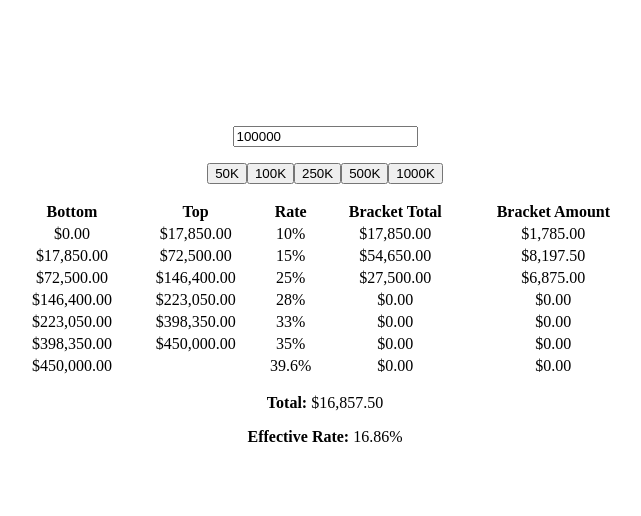
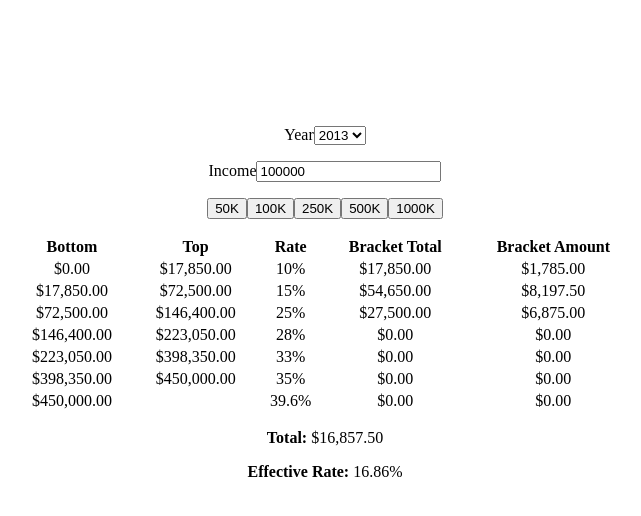
Before and after one commit to kddnewton/taxes, a React app: page / in a window 1280 px wide. Shown: the top 516 px of the page, without its empty margins (315-956 px from the left). Built offline with nearby package versions, Linux system fonts and the light colour scheme.

Commit message:
Add 2012

```diff
--- a/src/index.tsx
+++ b/src/index.tsx
@@ -2,19 +2,29 @@ import React, { useState } from "react";
 import ReactDOM from "react-dom";
 
 type Bracket = {
-  minimum: number;
+  min: number;
   rate: number;
 };
 
-const brackets: Bracket[] = [
-  { minimum: 0,      rate: 10   },
-  { minimum: 17850,  rate: 15   },
-  { minimum: 72500,  rate: 25   },
-  { minimum: 146400, rate: 28   },
-  { minimum: 223050, rate: 33   },
-  { minimum: 398350, rate: 35   },
-  { minimum: 450000, rate: 39.6 }
-];
+const bracketSets: { [key: string]: Bracket[] } = {
+  "2013": [
+    { min: 0,      rate: 10   },
+    { min: 17850,  rate: 15   },
+    { min: 72500,  rate: 25   },
+    { min: 146400, rate: 28   },
+    { min: 223050, rate: 33   },
+    { min: 398350, rate: 35   },
+    { min: 450000, rate: 39.6 }
+  ],
+  "2012": [
+    { min: 0,      rate: 10 },
+    { min: 17400,  rate: 15 },
+    { min: 70700,  rate: 25 },
+    { min: 142700, rate: 28 },
+    { min: 217450, rate: 33 },
+    { min: 388350, rate: 35 }
+  ]
+};
 
 type IncomeButtonProps = {
   value: number;
@@ -27,14 +37,14 @@ const IncomeButton: React.FC<IncomeButtonProps> = ({ value, setIncome }) => (
   </button>
 );
 
-const getAmount = (income: number, minimum: number, maximum?: number) => {
-  if (income < minimum) {
+const getAmount = (income: number, min: number, max?: number) => {
+  if (income < min) {
     return 0;
   }
-  if (!maximum || income < maximum) {
-    return income - minimum;
+  if (!max || income < max) {
+    return income - min;
   }
-  return maximum - minimum;
+  return max - min;
 };
 
 type AmountProps = {
@@ -72,10 +82,10 @@ type SegmentProps = {
 const Segment: React.FC<SegmentProps> = ({ amount, bracket, nextBracket, income }) => (
   <tr>
     <td>
-      <Amount amount={bracket.minimum} />
+      <Amount amount={bracket.min} />
     </td>
     <td>
-      {nextBracket && <Amount amount={nextBracket.minimum} />}
+      {nextBracket && <Amount amount={nextBracket.min} />}
     </td>
     <td>{bracket.rate}%</td>
     <td>
@@ -88,15 +98,20 @@ const Segment: React.FC<SegmentProps> = ({ amount, bracket, nextBracket, income
 );
 
 const App = () => {
+  const [bracketSet, setBracketSet] = useState<string>("2013");
+  const onBracketSetChange = (event: React.ChangeEvent<HTMLSelectElement>) => {
+    setBracketSet(event.target.value);
+  };
+
   const [income, setIncome] = useState<number>(100000);
-  const onChange = (event: React.ChangeEvent<HTMLInputElement>) => {
+  const onIncomeChange = (event: React.ChangeEvent<HTMLInputElement>) => {
     setIncome(parseInt(event.target.value, 10));
   };
 
   let taxTotal = 0;
-  const amounts = brackets.map((bracket, index) => {
+  const amounts = bracketSets[bracketSet].map((bracket, index, brackets) => {
     const nextBracket = brackets[index + 1];
-    const amount = getAmount(income, bracket.minimum, nextBracket && nextBracket.minimum);
+    const amount = getAmount(income, bracket.min, nextBracket && nextBracket.min);
 
     taxTotal += amount * bracket.rate / 100;
     return amount;
@@ -104,12 +119,28 @@ const App = () => {
 
   return (
     <div style={{ width: "50%", margin: "10% 25%", textAlign: "center" }}>
-      <input
-        type="number"
-        name="income"
-        onChange={onChange}
-        value={income}
-      />
+      <p>
+        <label htmlFor="year">
+          Year
+          <select id="year" name="year" onChange={onBracketSetChange} value={bracketSet}>
+            {Object.keys(bracketSets).map(bracketSet => (
+              <option key={bracketSet} value={bracketSet}>{bracketSet}</option>
+            ))}
+          </select>
+        </label>
+      </p>
+      <p>
+        <label htmlFor="income">
+          Income
+          <input
+            type="number"
+            id="income"
+            name="income"
+            onChange={onIncomeChange}
+            value={income}
+          />
+        </label>
+      </p>
       <p>
         <IncomeButton value={50000} setIncome={setIncome} />
         <IncomeButton value={100000} setIncome={setIncome} />
@@ -128,11 +159,11 @@ const App = () => {
           </tr>
         </thead>
         <tbody>
-          {brackets.map((rate, index) => (
+          {bracketSets[bracketSet].map((bracket, index, brackets) => (
             <Segment
-              key={rate.minimum}
+              key={bracket.min}
               amount={amounts[index]}
-              bracket={rate}
+              bracket={bracket}
               nextBracket={brackets[index + 1]}
               income={income}
             />
```
